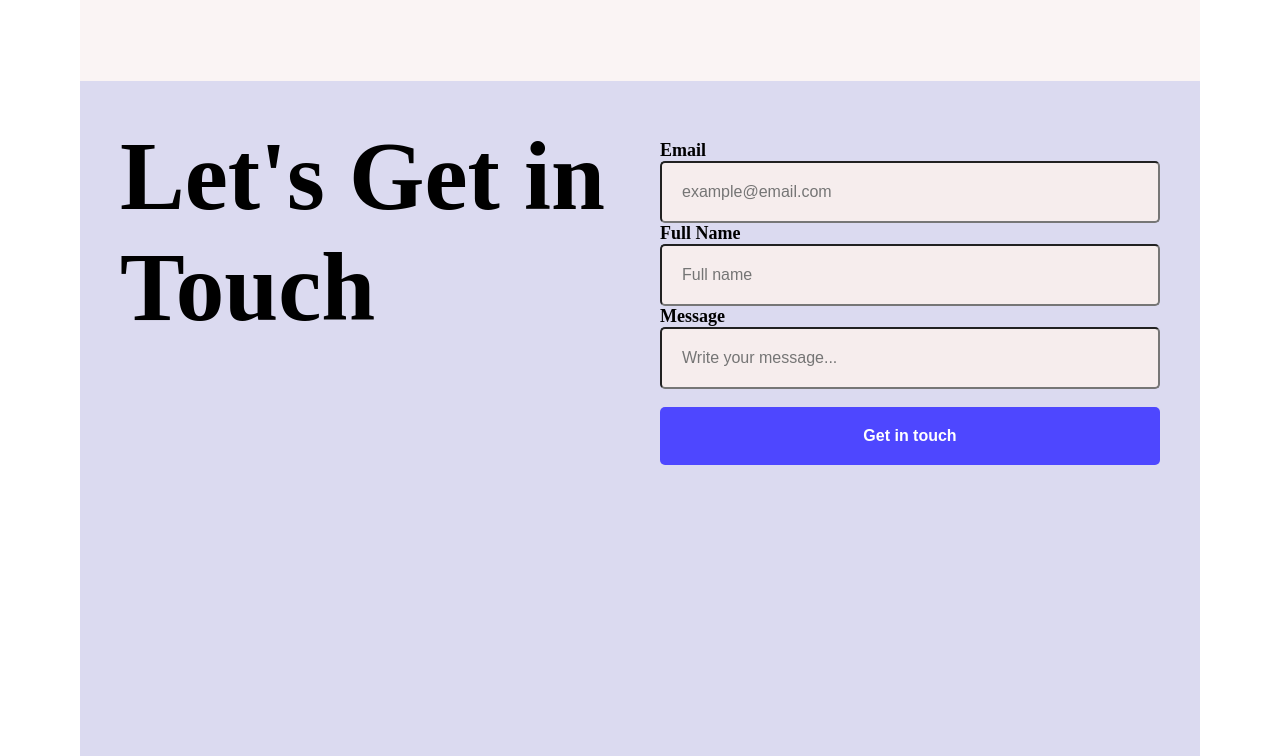
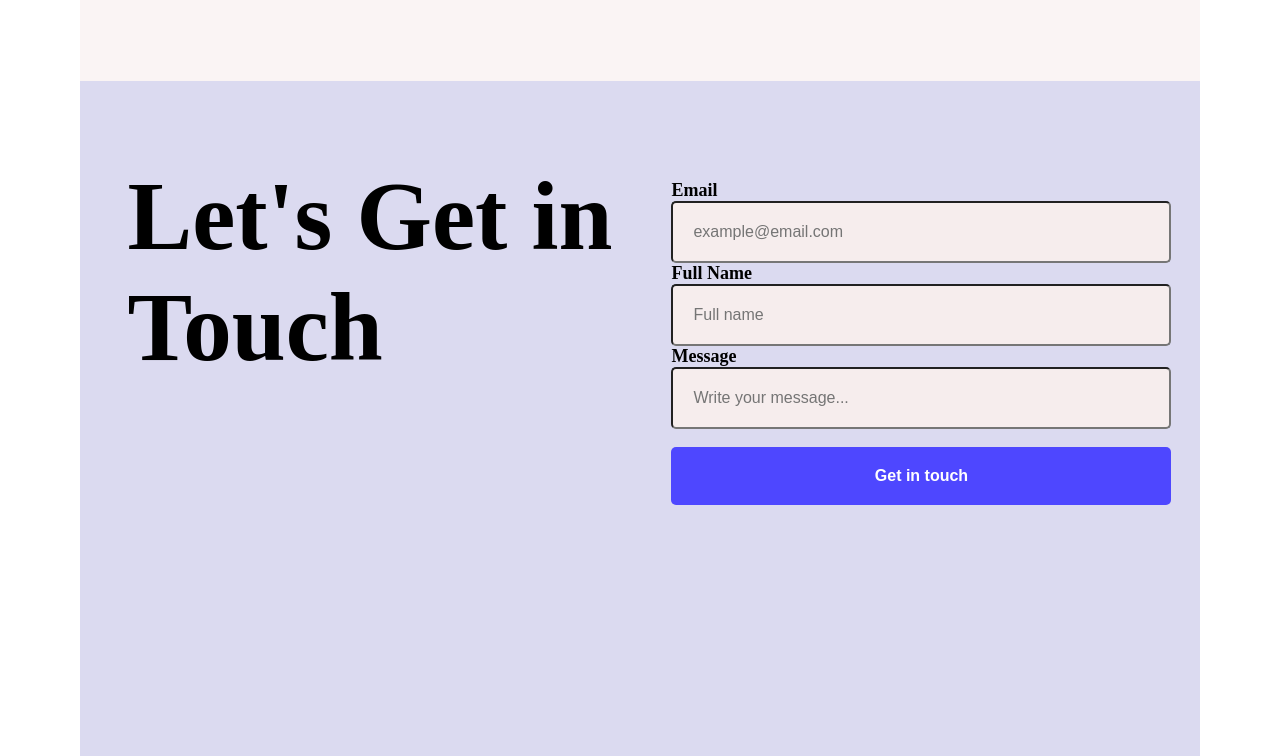
Before and after one commit to Tahmid201/assignment1, a plain HTML site: page index.html in a window 1280 px wide. Shown: the part 2664-3420 px from the top of the page. Drawn offline with Linux system fonts and the light colour scheme.

Commit message:
full work

```diff
--- a/style/assignment1.css
+++ b/style/assignment1.css
@@ -164,22 +164,22 @@ body, head, footer{
   .main3{
     display:flex;
     justify-content:space-between;
-    padding: 40px;
     background-color: #dbdaf0;
-    margin:auto;
-    height: auto;
+    align-content: center;
+    justify-content: center;
+    gap: 20px;;
   }
   .main3-title{
     font-size: 97px;
     font-weight: bold;
-    align-items: center;
+    align-items:center;
+    justify-items: left;
     justify-content: center;
   }
   .main3-form{
     width: 500px;
     gap: 19px;
     align-items: center;
-    justify-items: center;
     justify-content: center;
 
   }
```
